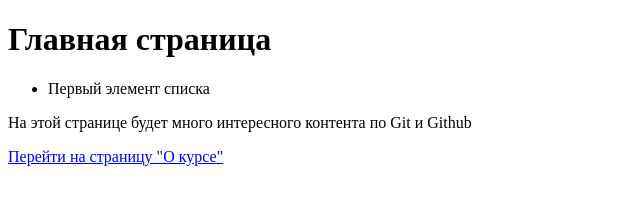
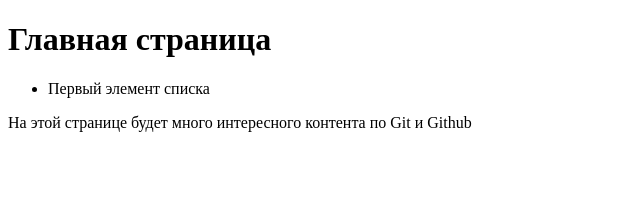
Before and after one commit to 0Obla4kO0/git-academy, a plain HTML site: page index.html in a window 1280 px wide. Shown: the whole page, without its empty margins (0-640 px from the left). Drawn offline with Linux system fonts and the light colour scheme.

Commit message:
feat: the link to the page about the course has been removed

```diff
--- a/index.html
+++ b/index.html
@@ -17,9 +17,6 @@
             <p class="description">
                 На этой странице будет много интересного контента по Git и Github
             </p>
-            <a href="pages/about.html">
-                Перейти на страницу "О курсе"
-            </a>
         </master>
     </body>
 </html>
```
